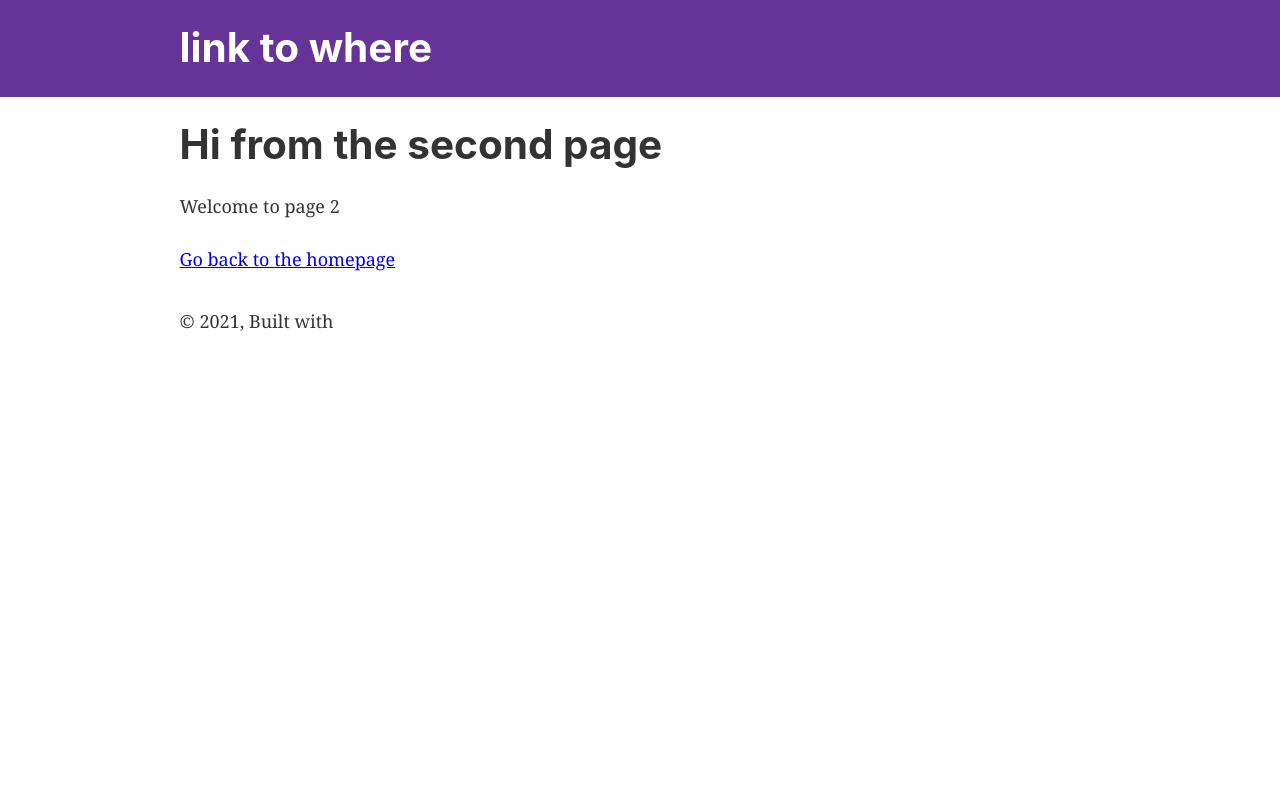
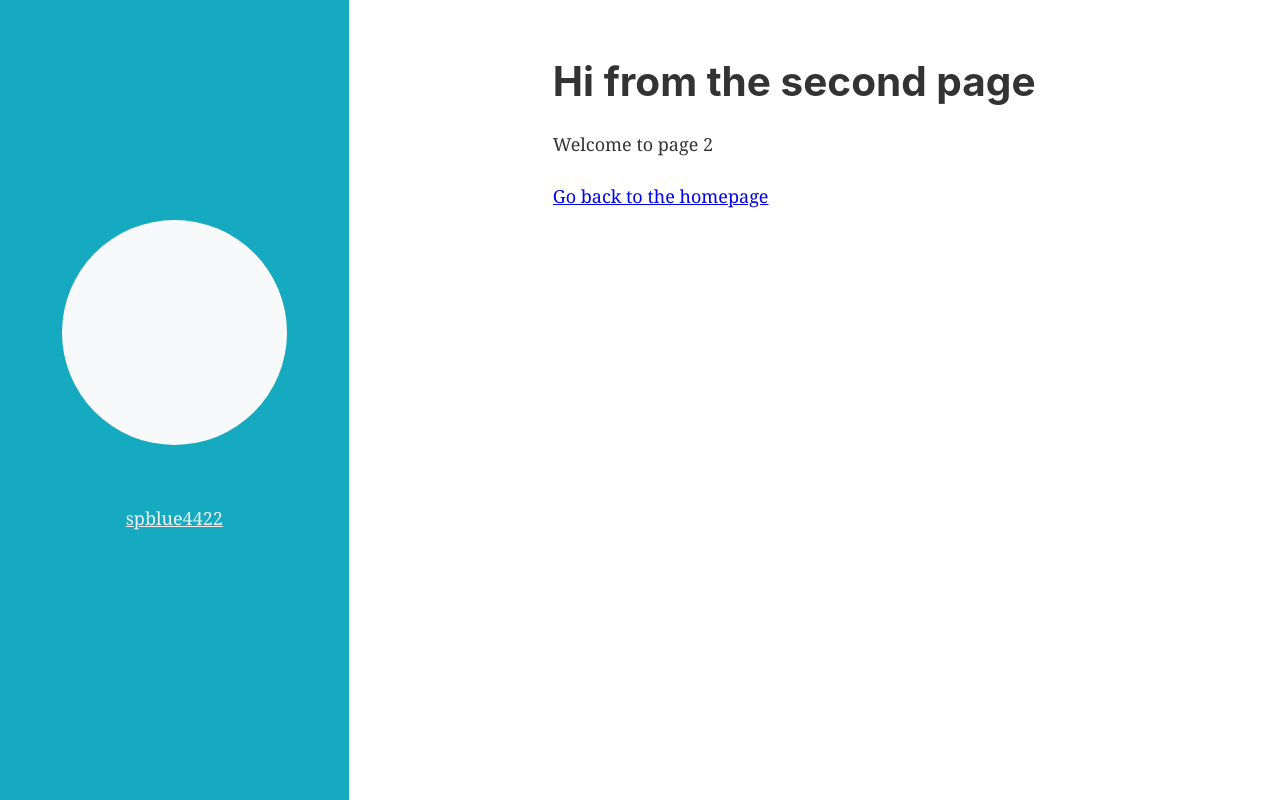
Before and after one commit to spblue4422/blog, a Gatsby site: page /page-2 in a window 1280 px wide. Built offline with nearby package versions, Linux system fonts and the light colour scheme; Gatsby itself is replaced by a stand-in of ours.

Commit message:
파일 추가 및 수정

```diff
--- a/package.json
+++ b/package.json
@@ -20,6 +20,7 @@
     "gatsby-transformer-sharp": "^3.13.0",
     "graphql": "^15.6.1",
     "graphql-types": "^1.1.0",
+    "open-color": "^1.9.1",
     "prop-types": "^15.7.2",
     "react": "^17.0.1",
     "react-dom": "^17.0.1",
--- /dev/null
+++ b/src/components/BasicDesign.scss
@@ -0,0 +1,28 @@
+@import '~open-color/open-color.scss';
+
+$text-color: $oc-gray-9;
+$text-color-gray: $oc-gray-6;
+$text-color-red: $oc-red-7;
+$text-color-blue: $oc-blue-7;
+
+$bg-color: $oc-cyan-6;
+$border-color: $oc-gray-8;
+
+body,
+a,
+div,
+span,
+li,
+p,
+h1,
+h2,
+h3,
+h4,
+h5,
+h6 {
+    color: $text-color;
+    margin: 0;
+    padding: 0;
+    line-break: normal;
+    word-wrap: break-word;
+}
--- a/src/components/Layout.tsx
+++ b/src/components/Layout.tsx
@@ -1,41 +1,46 @@
 import React from 'react';
-import { useStaticQuery, graphql } from 'gatsby';
 
-import Header from './Header';
+import styled from 'styled-components';
 import './Layout.css';
+import { Sidebar } from './Sidebar';
 
+const Wrapper = styled.div`
+    width: 100%;
+    heigth: 100vh;
+    display: flex;
+`;
+
+const ListWrapper = styled.div`
+    flex: 5;
+    display: flex;
+    flex-direction: column;
+    align-items: center;
+    margin: 0 auto;
+    padding: 30px;
+`;
+
+const ListHeader = styled.div`
+    margin: 50px auto 0 auto;
+    width: 60%;
+    font-size: 20px;
+    border-bottom: 1px solid;
+    padding: 10px 0 30px 0;
+`;
+
+const Content = styled.div`
+    margin: 30px auto 0 auto;
+    width: 60%;
+`;
+
+//index page 일때만 listheader 추가
 const Layout: React.FC = ({ children }) => {
-    const data = useStaticQuery<GatsbyTypes.SiteTitleQueryQuery>(graphql`
-        query SiteTitleQuery {
-            site {
-                siteMetadata {
-                    title
-                }
-            }
-        }
-    `);
-
     return (
-        <>
-            <Header />
-            <div
-                style={{
-                    margin: `0 auto`,
-                    maxWidth: 960,
-                    padding: `0 1.0875rem 1.45rem`
-                }}
-            >
-                <main>{children}</main>
-                <footer
-                    style={{
-                        marginTop: `2rem`
-                    }}
-                >
-                    © {new Date().getFullYear()}, Built with
-                    {` `}
-                </footer>
-            </div>
-        </>
+        <Wrapper>
+            <Sidebar />
+            <ListWrapper>
+                <Content>{children}</Content>
+            </ListWrapper>
+        </Wrapper>
     );
 };
 
--- a/src/components/PostTemplate.tsx
+++ b/src/components/PostTemplate.tsx
@@ -5,13 +5,15 @@ import { ITemplateProps } from '../interface';
 type IPostTemplateProps = ITemplateProps<{
     html: string;
     title: string;
+    last_modified_at: string;
 }>;
 
 const PostTemplate: React.FC<IPostTemplateProps> = React.memo((props) => {
-    const { title, html } = props.pageContext;
+    const { title, html, last_modified_at } = props.pageContext;
     return (
         <Layout>
             <h2>{title}</h2>
+            <h4>{last_modified_at}</h4>
             <div dangerouslySetInnerHTML={{ __html: html }} />
         </Layout>
     );
--- a/src/components/Sidebar.tsx
+++ b/src/components/Sidebar.tsx
@@ -1,25 +1,47 @@
 import React from 'react';
 import { Link } from 'gatsby';
 import styled from 'styled-components';
+import oc from 'open-color';
 
 const Wrapper = styled.nav`
+    flex: 2;
     display: flex;
     border-right: 0px;
     flex-direction: column;
     align-items: center;
-    justify-content: center;
-    width: 20%;
+    height: 100vh;
+    min-width: 300px;
+    background-color: ${oc.cyan[6]};
 `;
 
 const NavItem = styled(Link)`
     margin-top: 30px;
-    width: 200px;
+    width: 100%;
+    height: 60px;
     display: flex;
+    flex-direction: column;
+    text-align: center;
+    color: ${oc.gray[1]};
+    font-weight: 13px;
+`;
+
+const Profile = styled.div`
+    width: 225px;
+    height: 225px;
+    margin-top: 220px;
+    margin-bottom: 30px;
+    padding: 5px;
+    border-radius: 50%;
+    background-color: ${oc.gray[0]};
+    border: none;
     flex-direction: column;
 `;
 
-export const Sidebar: React.FC = (props) => (
-    <Wrapper>
-        <NavItem to="/">spblue4422</NavItem>
-    </Wrapper>
-);
+export const Sidebar: React.FC = (props) => {
+    return (
+        <Wrapper>
+            <Profile></Profile>
+            <NavItem to="/about">spblue4422</NavItem>
+        </Wrapper>
+    );
+};
```
Also changed, not shown: src/__generated__/gatsby-types.ts (+109 -117 lines), src/components/PostListTemplate.tsx (added, +15 -0 lines), src/lib/createPages.ts (+13 -3 lines), src/pages/index.tsx (+4 -7 lines), src/posts/test.md (+1 -0 lines), 1 other file.
